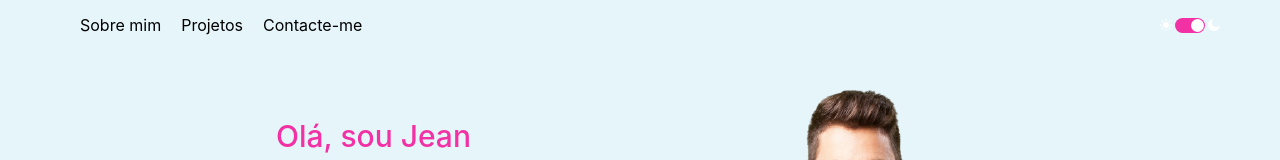
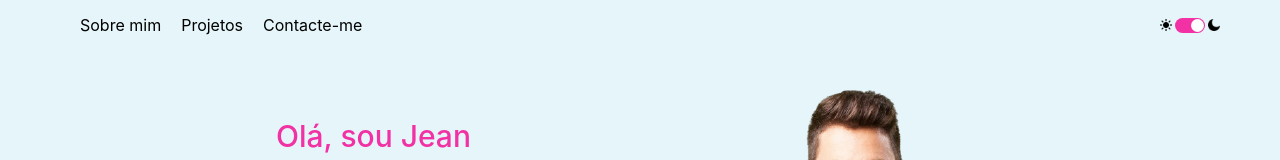
Before and after one commit to JeanVictorMachado/My-Personal-Page, a Next.js app: page / in a window 1280 px wide. Both pictures are taken after a click on the element 1190 px from the left and 25 px from the top of the page. Shown: the top 160 px of the page. Built offline with nearby package versions, Linux system fonts and the light colour scheme.

Commit message:
add carousel icons

```diff
--- a/src/components/ContactMe/styles.ts
+++ b/src/components/ContactMe/styles.ts
@@ -53,7 +53,7 @@ export const Form = styled.form`
       padding-top: 0.6rem;
       font-size: 1.5rem;
 
-      background: #E8E8E8;
+      background: #EDEDED;
 
       @media (max-width: 950px) {
         width: 100%;
--- a/src/components/Footer/styles.ts
+++ b/src/components/Footer/styles.ts
@@ -59,7 +59,7 @@ export const WrapperLeft = styled.div`
       }
 
       > a {
-        color: ${theme.colors.white};
+        color: ${theme.colors.gray};
         text-decoration: none;
 
         font-size: 2rem;
@@ -96,7 +96,7 @@ export const WrapperRight = styled.div`
     div {
 
       > span {
-        color: ${theme.colors.white};
+        color: ${theme.colors.gray};
         margin-right: 2rem;
 
         font-size: 2rem;
--- a/src/components/Heading/index.tsx
+++ b/src/components/Heading/index.tsx
@@ -48,21 +48,25 @@ const Heading = () => {
 
       {!isActive && (
         <S.ImgOpenOrClose
-          src="img/cardapio.png"
+          src={isTheme ? "img/cardapioBlack.png" : "img/cardapio.png"}
           alt="Open"
           onClick={() => handleMenuIsOpen(true)}
         />
       )}
 
       <S.ContainerToggle>
-        <img src="/img/sunWhite.png" alt="Sun" />
+        {isTheme
+          ? <img src="/img/sun.png" alt="Sun" />
+          : <img src="/img/sunWhite.png" alt="Sun" />}
         <div>
           <Toggle
             checked={ isTheme }
             onChange={ () => setIsTheme(!isTheme) }
           />
         </div>
-        <img src="/img/moonWhite.png" alt="Sun" />
+        {isTheme
+          ? <img src="/img/moon.png" alt="Sun" />
+          : <img src="/img/moonWhite.png" alt="Sun" />}
       </S.ContainerToggle>
 
       {isActive && (
--- a/src/styles/themeDark.ts
+++ b/src/styles/themeDark.ts
@@ -15,7 +15,7 @@ export default {
     white: '#FAFAFA',
     black: '#000011',
     lightGray: '#EAEAEA',
-    gray: '#8F8F8F',
+    gray: '#FAFAFA',
     darkGray: '#2E2F42'
   }
 }
--- a/src/styles/themeLight.ts
+++ b/src/styles/themeLight.ts
@@ -15,7 +15,7 @@ export default {
     white: 'black',
     black: '#E5F5F9',
     lightGray: '#EAEAEA',
-    gray: '#8F8F8F',
+    gray: '#FAFAFA',
     darkGray: '#2E2F42'
   }
 }
```
Also changed, not shown: public/img/cardapioBlack.png (added).
